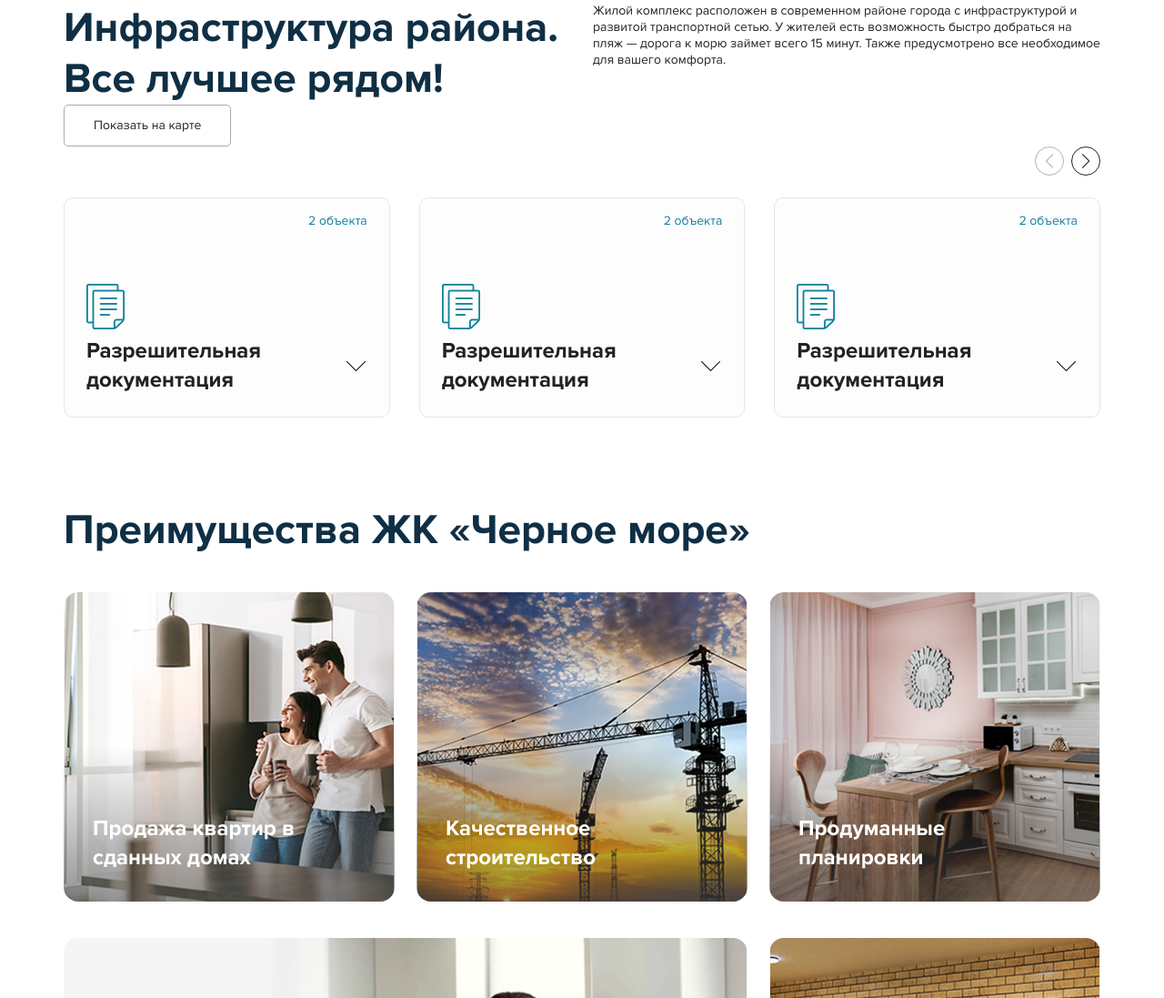
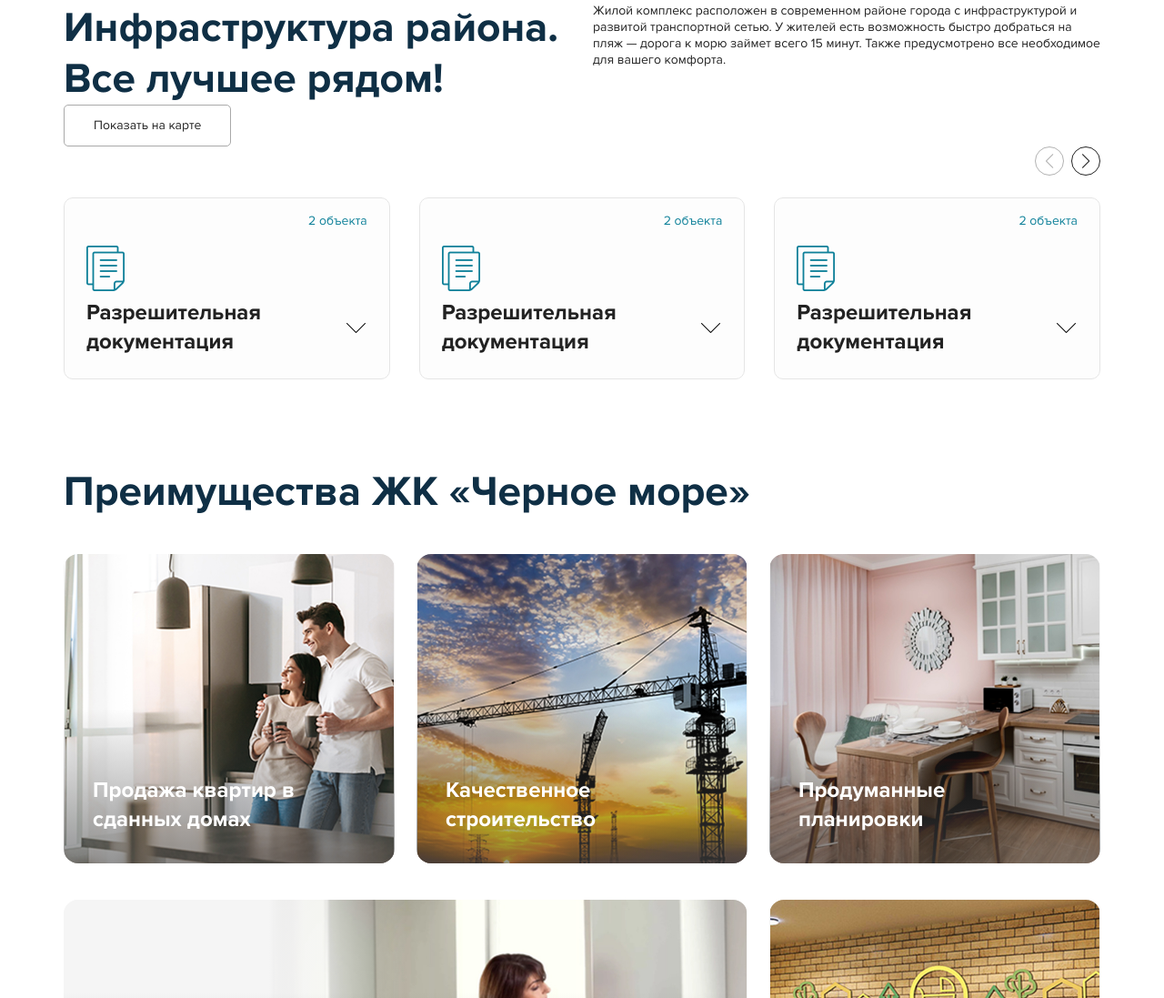
Before and after one commit to frymmox/eurostroy, a website: page docs/complex.html in a window 1280 px wide. Shown: the part 1644-2741 px from the top of the page at 91% size. Drawn offline with Linux system fonts and the light colour scheme.

Commit message:
fix: current edits

```diff
--- a/docs/complex.html
+++ b/docs/complex.html
@@ -296,7 +296,7 @@
         <div class="grid__item">
           <div class="swiper-container  infrastructure__slider">
             <div class="swiper-wrapper">
-              <div class="swiper-slide">
+              <div class="swiper-slide  infrastructure__slide">
                 <div class="collapse-card">
                   <div class="collapse-card__body">
                     <div class="collapse-card__object" style="color: #0e8099;">
@@ -379,7 +379,7 @@
                 </div>
               </div>
 
-              <div class="swiper-slide">
+              <div class="swiper-slide  infrastructure__slide">
                 <div class="collapse-card">
                   <div class="collapse-card__body">
                     <div class="collapse-card__object" style="color: #0e8099;">
@@ -462,7 +462,7 @@
                 </div>
               </div>
 
-              <div class="swiper-slide">
+              <div class="swiper-slide  infrastructure__slide">
                 <div class="collapse-card">
                   <div class="collapse-card__body">
                     <div class="collapse-card__object" style="color: #0e8099;">
@@ -545,7 +545,7 @@
                 </div>
               </div>
 
-              <div class="swiper-slide">
+              <div class="swiper-slide  infrastructure__slide">
                 <div class="collapse-card">
                   <div class="collapse-card__body">
                     <div class="collapse-card__object" style="color: #0e8099;">
--- a/src/less/blocks/infrastructure.less
+++ b/src/less/blocks/infrastructure.less
@@ -1,7 +1,12 @@
 .infrastructure__slider {
   padding-top: 3.5rem;
   margin-top: -2.5rem;
-  overflow: auto;
+  padding-bottom: 480px;
+  margin-bottom: -480px;
+}
+
+.infrastructure__slide {
+  box-sizing: border-box;
 }
 
 .infrastructure__prev,
```
Also changed, not shown: src/complex.html (+4 -4 lines), docs/index.css.
